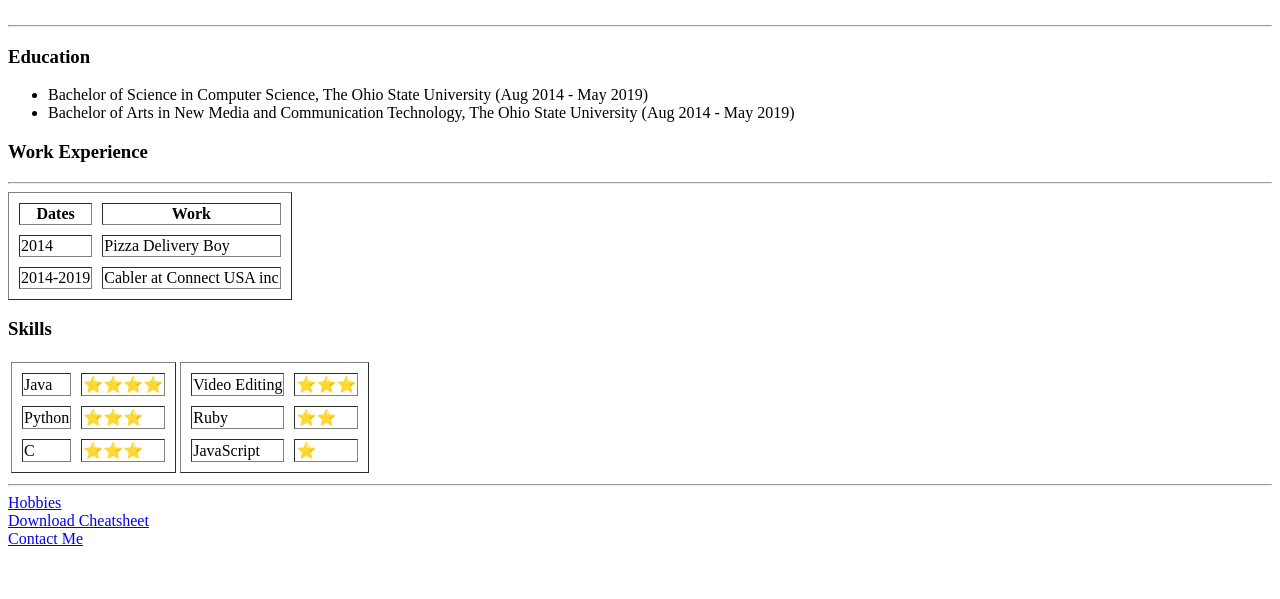
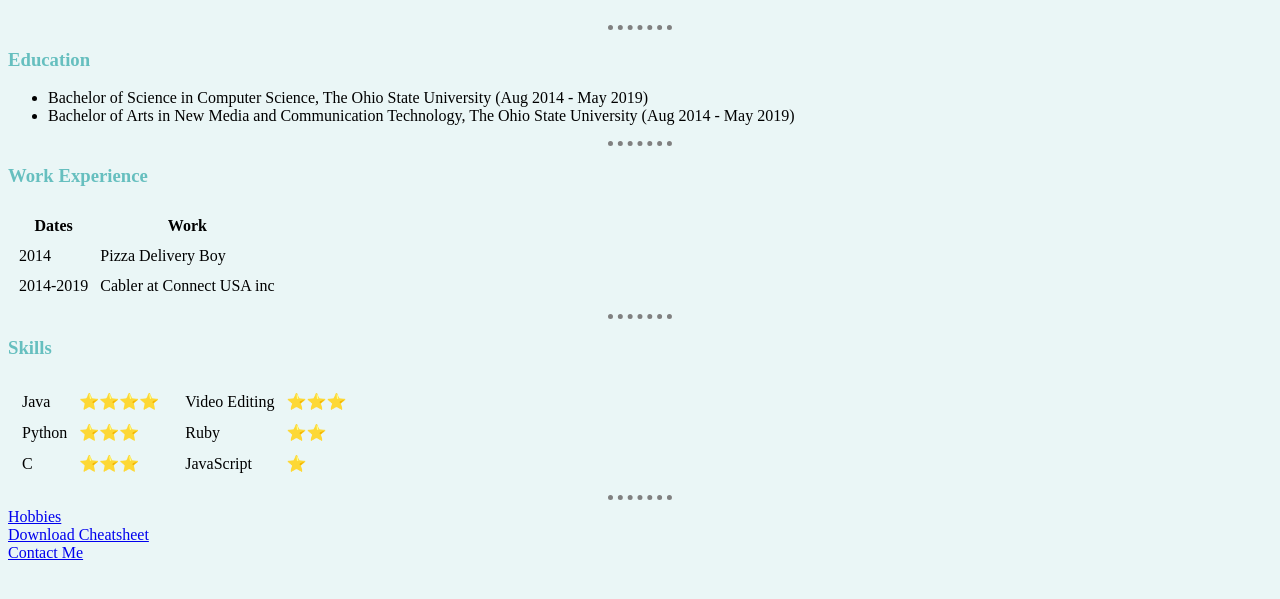
Before and after one commit to JarretLogan20/cv, a plain HTML site: page index.html in a window 1280 px wide. Shown: the part 201-800 px from the top of the page. Drawn offline with Linux system fonts and the light colour scheme.

Commit message:
Styling website

```diff
--- /dev/null
+++ b/css/styles.css
@@ -0,0 +1,15 @@
+body {
+  background-color: #EAF6F6;
+}
+
+hr {
+  border-style: none;
+  border-top-style: dotted;
+  border-color: grey;
+  border-width: 5px;
+  width: 5%;
+}
+
+.heading {
+  color: #66BFBF;
+}
--- a/index.html
+++ b/index.html
@@ -4,6 +4,7 @@
   <head>
     <meta charset="utf-8">
     <title>Jarret's Personal Site</title>
+    <link rel="stylesheet" href="css/styles.css">
   </head>
 
   <body>
@@ -11,7 +12,7 @@
       <tr>
         <td><img src="" alt="Publicis Sapient Logo"></td>
         <td>
-          <h1>Jarret Logan</h1>
+          <h1 class="heading">Jarret Logan</h1>
           <p><em>Junior Associate Engineer at <strong><a href="https://www.publicissapient.com">Publicis Sapient</a></em></strong></p>
           <p>I am associate engineer at publicis sapient. I graduated from Ohio State with a bachelor of science in Computer Science.</p>
         </td>
@@ -21,13 +22,14 @@
       </tr>
     </table>
     <hr>
-    <h3>Education</h3>
+    <h3 class="heading">Education</h3>
     <ul>
       <li>Bachelor of Science in Computer Science, The Ohio State University (Aug 2014 - May 2019)</li>
       <li>Bachelor of Arts in New Media and Communication Technology, The Ohio State University (Aug 2014 - May 2019)</li>
     </ul>
-    <h3>Work Experience</h3>
-    <table border="1" cellspacing = 10>
+    <hr>
+    <h3 class="heading">Work Experience</h3>
+    <table cellspacing=10>
       <thead>
         <tr>
           <th>Dates</th>
@@ -42,13 +44,13 @@
         <td>2014-2019</td>
         <td>Cabler at Connect USA inc</td>
       </tr>
-      <hr>
     </table>
-    <h3>Skills</h3>
+    <hr>
+    <h3 class="heading">Skills</h3>
     <table>
       <tr>
         <td>
-          <table cellspacing = 10 border = "1">
+          <table cellspacing=10>
             <tr>
               <td>Java</td>
               <td>⭐⭐⭐⭐</td>
@@ -64,7 +66,7 @@
           </table>
         </td>
         <td>
-          <table border="1" cellspacing = 10>
+          <table cellspacing=10>
             <tr>
               <td>Video Editing</td>
               <td>⭐⭐⭐</td>
@@ -85,8 +87,9 @@
     <a href="hobbies.html">Hobbies</a>
     <br>
     <a download href="https://web.stanford.edu/group/csp/cs21/htmlcheatsheet.pdf">Download Cheatsheet</a>
+
+    <br>
+    <a href="contact.html">Contact Me</a>
   </body>
-  <br>
-  <a href="contact.html">Contact Me</a>
 
 </html>
```
Also changed, not shown: contact.html (+7 -3 lines), hobbies.html (+3 -2 lines).
